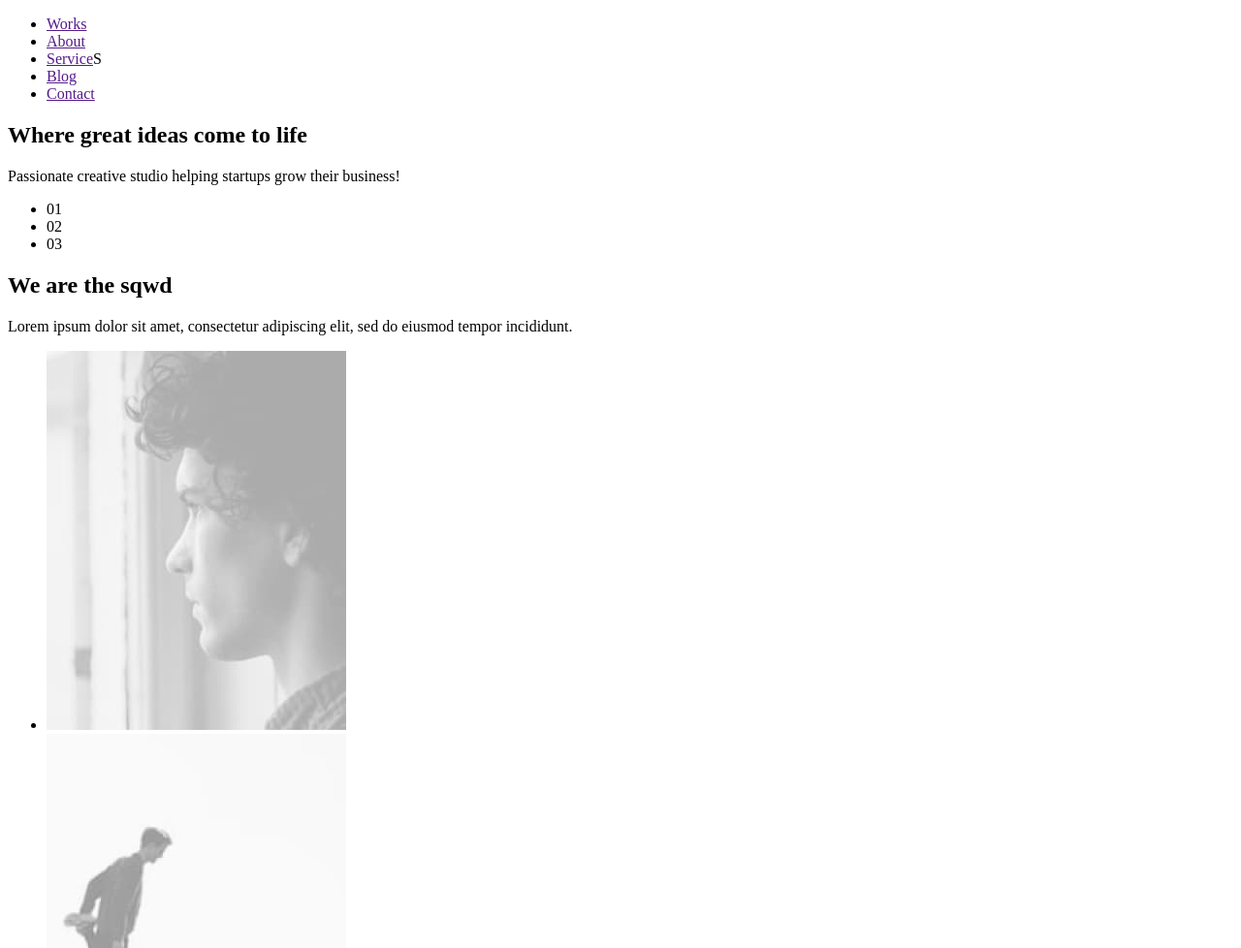
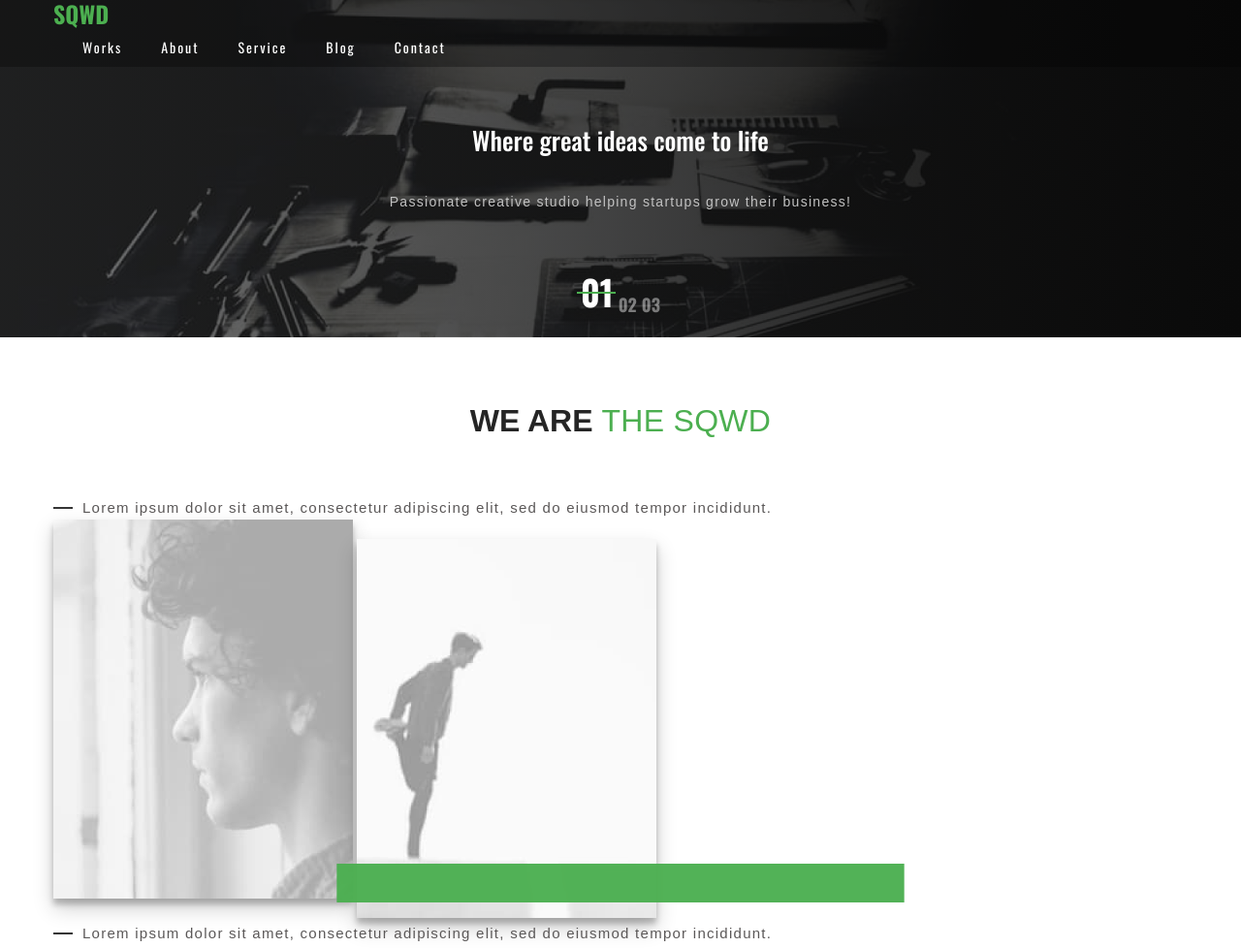
Before and after one commit to JulyKapuza/maket, a plain HTML site: page index.html in a window 1280 px wide. Shown: the top 978 px of the page at 97% size. Drawn offline with nearby package versions, Linux system fonts and the light colour scheme.

Commit message:
Oформлення моб версії

```diff
--- a/index.html
+++ b/index.html
@@ -4,78 +4,138 @@
     <meta charset="UTF-8" />
     <meta http-equiv="X-UA-Compatible" content="IE=edge" />
     <meta name="viewport" content="width=device-width, initial-scale=1.0" />
+    <link rel="stylesheet"
+        href="https://cdnjs.cloudflare.com/ajax/libs/modern-normalize/1.1.0/modern-normalize.min.css">
+        <link rel="preconnect" href="https://fonts.googleapis.com">
+        <link rel="preconnect" href="https://fonts.gstatic.com" crossorigin>
+          <link href="https://fonts.googleapis.com/css2?family=Open+Sans:wght@300;400;600&family=Oswald:wght@300;400;500;700&display=swap" rel="stylesheet">
+    <link rel="stylesheet" href="./css/main.min.css">
     <title>Document</title>
   </head>
   <body>
     <!-- Шапка сторінки -->
-    <header>
-      <ul>
-        <li><a href="">Works</a></li>
-        <li><a href="">About</a></li>
-        <li><a href="">Service</a>S</li>
-        <li><a href="">Blog</a></li>
-        <li><a href="">Contact</a></li>
-      </ul>
+    <header class="page-header">
+      <div class="container">
+          <nav class="main-nav">
+          <a class="logo link tracking-in-expand" href="">SQWD</a>
+
+            <button
+            class="menu-toggle js-open-menu"
+            type="button"
+            aria-expanded="false"
+            aria-controls="menu-container"
+          >
+          <svg class="menu-icon" aria-label="Переключатель мобильного меню">
+              <use class="icon-menu" href="./image/sprite-mob.svg#icon-menu"></use>
+            </svg>
+            </button>
+
+
+        <div class="menu-container js-menu-container" id="menu-container" >
+
+           <button
+            class="menu-toggle js-close-menu"
+            type="button"
+            aria-expanded="false"
+            aria-controls="menu-container">
+         <svg class="menu-icon" aria-label="Переключатель мобильного меню">
+              <use class="icon-cross" href="./image/sprite-mob.svg#icon-close"></use>
+
+            </svg>
+            </button>
+             <div class="menu-container__nav">
+              <ul class="site-nav list">
+                    <li class="site-nav__item">
+                      <a class=" site-nav__link link" href="">Works</a></li>
+                    <li class="site-nav__item">
+                      <a class=" site-nav__link link" href="">About</a></li>
+                    <li class="site-nav__item">
+                      <a class=" site-nav__link link" href="">Service</a></li>
+                    <li class="site-nav__item">
+                      <a class=" site-nav__link link" href="">Blog</a></li>
+                    <li class="site-nav__item">
+                      <a class=" site-nav__link link" href="">Contact</a></li>
+             </ul>
+
+             </div>
+
+
+      </nav>
+
+      </div>
     </header>
     <main>
       <!-- Секція герой -->
-      <section>
-        <h1>Where great ideas come to life</h1>
-        <p>Passionate creative studio helping startups grow their business!</p>
-        <ul>
-          <li>01</li>
-          <li>02</li>
-          <li>03</li>
+      <section class="hero hero--overlay">
+        <div class="container">
+          <h1 class="hero__title">Where great ideas come to life</h1>
+          <p class="hero__text">Passionate creative studio helping startups grow their business!</p>
+        <ul class="hero-slide list">
+          <li class="hero-slide__item hero-slide__item--current">01</li>
+          <li class="hero-slide__item">02</li>
+          <li class="hero-slide__item">03</li>
         </ul>
+
+        </div>
+
       </section>
       <!-- Секція про нас -->
-      <section>
-        <h2>We are the sqwd</h2>
-        <p>
+      <section class="section">
+        <div class="container">
+          <h2 class="section__title section__title--big">We are <span class="accent">the sqwd</span></h2>
+        <p class="section__text">
           Lorem ipsum dolor sit amet, consectetur adipiscing elit, sed do
           eiusmod tempor incididunt.
         </p>
-        <ul>
-          <li><img src="./image/about/portrait.jpg" alt="Portrait" width="309px" /></li>
-          <li><img src="./image/about/silhouette.jpg" alt="Silhouette" width="309px" /></li>
-          <p>
+        <ul class="about list">
+          <li class="about__item"><img src="./image/about/portrait.jpg" alt="Portrait" width="309px" /></li>
+          <li class="about__item"><img src="./image/about/silhouette.jpg" alt="Silhouette" width="309px" /></li>
+          <p class="section__text">
             Lorem ipsum dolor sit amet, consectetur adipiscing elit, sed do
             eiusmod tempor incididunt.
           </p>
         </ul>
+
+        </div>
+
       </section>
       <!-- Секція послуги -->
       <section>
-        <h2>Our Services</h2>
-        <ul>
+        <div class="container">
+          <h2>Our Services</h2>
+        <ul class="list">
             <li>
                 <h3>Branding</h3>
                 <p>Lorem ipsum dolor sit amet, consectetur adipiscing elit, sed do eiusmod tempor incididunt.</p>
-                <a href="">Read more</a>
+                <a class="link" href="">Read more</a>
             </li>
             <li>
                 <h3>Design</h3>
                 <p>Lorem ipsum dolor sit amet, consectetur adipiscing elit, sed do eiusmod tempor incididunt.</p>
-                <a href="">Read more</a>
+                <a class="link" href="">Read more</a>
             </li>
             <li>
                 <h3>Development</h3>
                 <p>Lorem ipsum dolor sit amet, consectetur adipiscing elit, sed do eiusmod tempor incididunt.</p>
-                <a href="">Read more</a>
+                <a class="link" href="">Read more</a>
             </li>
         </ul>
+
+        </div>
+
       </section>
       <!-- Секція приклади робіт -->
       <section>
-        <h2>Latest Works</h2>
-        <ul>
+        <div class="container">
+          <h2>Latest Works</h2>
+        <ul class="list">
             <li><button type="button">All</button></li>
             <li><button type="button">Web Design</button></li>
             <li><button type="button">Branding</button></li>
             <li><button type="button">Photography</button></li>
             <li><button type="button">Illustration</button></li>
         </ul>
-        <ul>
+        <ul class="list">
             <li>
                 <img src="./image/works/photo.jpg" alt="Camera" width="455">
                 <h3>Photography</h3>
@@ -98,21 +158,29 @@
             </li>
         </ul>
       </section>
+
+        </div>
+
       <!-- Секція команда -->
       <section>
-        <h2>The Team</h2>
-        <ul>
+        <div class="container">
+          <h2>The Team</h2>
+          <ul class="list">
             <li><img src="./image/team/tom.jpg" alt="Tom Jones" width="370px"></li>
             <li><img src="./image/team/michael.jpg" alt="Michael Fraup" width="370px"></li>
             <li><img src="./image/team/tim.jpg" alt="Tim Cahill" width="370px"></li>
         </ul>
+
+        </div>
+
       </section>
       <!-- Секція відгуки -->
       <section>
-        <h2>Reviews</h2>
+        <div class="container">
+          <h2>Reviews</h2>
         <p>Lorem ipsum dolor sit amet, consectetur adipiscing elit, sed do eiusmod tempor incididunt ut labore et dolore magna aliqua. Ut enim ad minim veniam, quis nostrud exercitation ullamco laboris nisi ut aliquip ex ea commodo consequat. </p>
         <p>David James Web Design</p>
-        <ul>
+        <ul class="list">
             <li>
                 <p>Want to work together?</p>
                 <p>Amazing. Tell us about your project!</p>
@@ -122,28 +190,31 @@
                 <p>Get in touch</p>
             </li>
         </ul>
+
+        </div>
+
       </section>
     </main>
     <!-- Футер -->
     <footer>
+      <div class="container">
         <div>
             <address>
-                <ul>
-                    <li><a href="https://goo.gl/maps/MxQPXMf4m8k7n9KbA">3rd Floor, Santa Monica Beach, CA, San Francisco</a></li>
-                    <li><a href="tel:+3590123456789">(359) 0 123 456 789</a></li>
-                    <li><a href="mailto:info@yourmail.com">info@yourmail.com</a</li>
+                <ul class="list">
+                    <li><a class="link" href="https://goo.gl/maps/MxQPXMf4m8k7n9KbA">3rd Floor, Santa Monica Beach, CA, San Francisco</a></li>
+                    <li><a class="link" href="tel:+3590123456789">(359) 0 123 456 789</a></li>
+                    <li><a class="link" href="mailto:info@yourmail.com">info@yourmail.com</a</li>
                 </ul>
             </address>
-            <ul>
-                    <li><a href=""></a></li>
-                    <li><a href=""></a></li>
-                    <li><a href=""></a></li>
-                </ul>
         </div>
         <div>
             <p>Copyright 2016 - All Rights Reserved - Designed by JD</p>
         </div>
 
+      </div>
+
+
     </footer>
+    <script defer src="js/mobile-menu.js"></script>
   </body>
 </html>
--- /dev/null
+++ b/js/mobile-menu.js
@@ -0,0 +1,28 @@
+(() => {
+  const mobileMenu = document.querySelector('.js-menu-container');
+  const openMenuBtn = document.querySelector('.js-open-menu');
+  const closeMenuBtn = document.querySelector('.js-close-menu');
+
+  const toggleMenu = () => {
+    const isMenuOpen =
+      openMenuBtn.getAttribute('aria-expanded') === 'true' || false;
+    openMenuBtn.setAttribute('aria-expanded', !isMenuOpen);
+    mobileMenu.classList.toggle('is-open');
+
+    const scrollLockMethod = !isMenuOpen
+      ? 'disableBodyScroll'
+      : 'enableBodyScroll';
+    bodyScrollLock[scrollLockMethod](document.body);
+  };
+
+  openMenuBtn.addEventListener('click', toggleMenu);
+  closeMenuBtn.addEventListener('click', toggleMenu);
+
+  // Close the mobile menu on wider screens if the device orientation changes
+  window.matchMedia('(min-width: 768px)').addEventListener('change', e => {
+    if (!e.matches) return;
+    mobileMenu.classList.remove('is-open');
+    openMenuBtn.setAttribute('aria-expanded', false);
+    bodyScrollLock.enableBodyScroll(document.body);
+  });
+})();
--- /dev/null
+++ b/sass/base/_common.scss
@@ -0,0 +1,67 @@
+body {
+    background-color: var(--white-color);
+    color: var(--primary-text-color);
+    font-family: var(--main-font);
+    font-size: 14px;
+}
+
+h1,
+h2,
+h3,
+h4,
+h5,
+h6,
+p {
+    margin: 0;
+}
+
+img {
+    display: block;
+    max-width: 100%;
+    height: auto;
+}
+
+address {
+    font-style: normal;
+}
+
+.list {
+    list-style: none;
+    padding: 0;
+    margin: 0;
+}
+
+.section {
+    padding-top: 60px;
+    padding-bottom: 60px;
+
+    &--no-padding {
+        padding-top: 0;
+    }
+}
+
+.link {
+    text-decoration: none;
+
+}
+
+.section__title {
+    color: var(--title-text-color);
+    font-weight: 700;
+    font-size: 32px;
+    line-height: 1.48;
+    text-align: center;
+    margin-bottom: 50px;
+}
+
+.section__text{
+    position: relative;
+
+    padding-left: 30px;
+
+    font-size: 15px;
+    line-height: 1.67;
+    letter-spacing: 1.26px;
+
+    color: var(--text-color);
+}
--- /dev/null
+++ b/sass/base/_container.scss
@@ -0,0 +1,18 @@
+.container {
+    margin-left: auto;
+    margin-right: auto;
+    padding-right: 15px;
+    padding-left: 15px;
+
+    @media screen and (min-width: 480px) {
+        width: 480px;
+    }
+
+    @media screen and (min-width: 768px) {
+        width: 768px;
+    }
+
+    @media screen and (min-width: 1200px) {
+        width: 1200px;
+    }
+}
--- /dev/null
+++ b/sass/layouts/_about.scss
@@ -0,0 +1,55 @@
+.section__title--big{
+    text-transform: uppercase ;
+
+}
+
+.accent{
+    font-family: var(--main-font);
+        font-size: 32px;
+        font-weight: 300;
+        line-height: 1.67;
+        letter-spacing: 0.3px;
+
+        color: var(--accent-color);
+
+}
+
+.section__text::after{
+    position: absolute;
+    top: 12px;
+    left: 0px;
+
+    content: '';
+    width: 20px;
+    height: 2px;
+    background: #353535;
+
+}
+
+.about{
+    position: relative;
+}
+.about__item{
+    display: inline-block;
+    box-shadow: rgba(0, 0, 0, 0.19) 0px 10px 20px, rgba(0, 0, 0, 0.23) 0px 6px 6px;
+
+}
+
+
+.about__item::after{
+    position: absolute;
+    top: 355px;
+    left: 50%;
+
+    transform: translateX(-50%);
+
+    content: '';
+    width: 50%;
+    height: 40px;
+    background: rgba(76, 175, 80, 0.8);
+
+}
+
+.about__item:first-child {
+    margin-bottom: 20px;
+}
--- /dev/null
+++ b/sass/layouts/_header.scss
@@ -0,0 +1,10 @@
+.page-header{
+
+    position: fixed;
+    top: 0;
+    z-index: 100;
+    width: 100%;
+
+    backdrop-filter: brightness(0.7);
+
+}
--- /dev/null
+++ b/sass/layouts/_hero.scss
@@ -0,0 +1,102 @@
+.hero{
+    position: relative;
+    padding-top: 130px;
+    padding-bottom: 130px;
+    background-color: var(--dark-bgc-hero);
+
+
+
+}
+
+.hero--overlay{
+    max-width: 1600px;
+    margin-left: auto;
+    margin-right: auto;
+
+    background-size: cover;
+    background-position: center;
+    background-repeat: no-repeat;
+
+    background-image: linear-gradient(to right,
+     rgba(27, 28, 29, 0.6),
+      rgba(10, 10, 10)),
+    url(../image/bitmap.jpg);
+    // radial-gradient(
+    //     at center,
+    //     rgba(151, 151, 151, 0,4) 10%,
+    //     #121113 50%),
+    // url(../image/bitmap.jpg)  ;
+
+
+
+
+}
+
+.hero__title{
+    font-family: var(--title-font);
+    font-weight: 500;
+    font-size: 26px;
+    line-height: 1.15;
+    letter-spacing: 0.04;
+    text-align: center;
+    margin-bottom: 40px;
+
+    color: var(--white-color);
+
+}
+
+.hero__text{
+    font-family: var(--main-font);
+        font-size: 14px;
+        line-height: 1.28;
+        text-align: center;
+        letter-spacing: 1.28px;
+
+}
+
+.hero-slide{
+    position: absolute;
+    bottom: 20px;
+    left: 50%;
+
+    display: flex;
+    align-items: flex-end;
+
+    transform: translateX(-50%);
+}
+
+.hero-slide__item{
+    position: relative;
+    font-family: var(--title-font) ;
+    font-weight: 700;
+    font-size: 18px;
+    line-height: 1.5;
+
+    margin-right: 5px;
+
+
+    color: rgba(255, 255, 255, 0.437245);
+
+    &--current{
+        font-size: 36px;
+        line-height: 1.47;
+        color: var(--white-color);
+    }
+}
+
+.hero-slide__item--current::after{
+    position: absolute;
+    bottom: 25px;
+    left:-4px;
+
+    content: '';
+    width: 120%;
+    height: 2px;
+    background: #4CAF50;
+
+
+}
+
+.hero-slide__item:last-child{
+    margin-right: 0px;
+}
--- /dev/null
+++ b/sass/layouts/_logo.scss
@@ -0,0 +1,30 @@
+.logo{
+    font-family: var(--title-font);
+    font-weight: 700;
+    font-size: 24px;
+    line-height: 1.17;
+
+    color: var(--accent-color);
+
+
+}
+
+.tracking-in-expand {
+    animation: tracking-in-expand .7s cubic-bezier(.215, .61, .355, 1.000) both
+}
+
+
+@keyframes tracking-in-expand {
+    0% {
+        letter-spacing: -.5em;
+        opacity: 0
+    }
+
+    40% {
+        opacity: .6
+    }
+
+    100% {
+        opacity: 1
+    }
+}
--- /dev/null
+++ b/sass/main.scss
@@ -0,0 +1,24 @@
+// UTILS
+@import './utils/vars';
+@import './utils/visually-hidden';
+
+// BASE
+@import './base/common';
+@import './base/container';
+
+// LAYOUTS
+
+// HEADER
+@import './layouts/header';
+@import './layouts/main-nav';
+@import './layouts/logo';
+@import './layouts/site-nav';
+
+// Mobile-menu
+@import './layouts/mobile-menu';
+
+// HERO
+@import './layouts/hero';
+
+// ABOUT
+@import './layouts/about';
--- /dev/null
+++ b/sass/utils/_vars.scss
@@ -0,0 +1,25 @@
+:root {
+    --main-font: Opensans, sans-serif;
+    --title-font: Oswald, sans-serif;
+
+    /* text colors */
+    --primary-text-color: #C2C2C2;
+    --title-text-color: #252525;
+    --text-color: #5B5858;
+    --accent-color: #4CAF50;
+    --white-color: #ffffff;
+
+
+
+    /* background colors */
+    --dark-bgc-hero: #272424;
+    --light-bgc: #F5F4FA;
+    --bgc-grey: #FBFBFB;
+
+
+    /* grib */
+
+
+    /* animation */
+    --timing: cubic-bezier(0.4, 0, 0.2, 1);
+}
```
Also changed, not shown: sass/layouts/_main-nav.scss (added, +16 -0 lines), sass/layouts/_mobile-menu.scss (added, +75 -0 lines), sass/layouts/_site-nav.scss (added, +38 -0 lines), sass/utils/_visually-hidden.scss (added, +13 -0 lines), .prettierrc.json (added), css/main.css (added), css/main.min.css (added), image/Bitmap.jpg (added), image/sprite-mob.svg (added), 2 other files.
